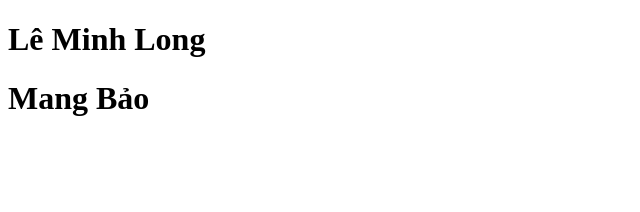
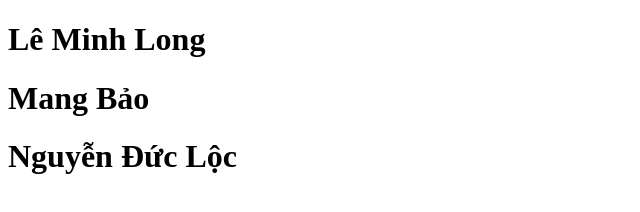
Before and after one commit to LeMinhLong0106/OpenSoucre, a plain HTML site: page index.html in a window 1280 px wide. Shown: the whole page, without its empty margins (0-640 px from the left). Drawn offline with Linux system fonts and the light colour scheme.

Commit message:
Update index.html

```diff
--- a/index.html
+++ b/index.html
@@ -11,6 +11,7 @@
 <body>
     <h1>Lê Minh Long</h1>
     <h1>Mang Bảo</h1>
+    <h1>Nguyễn Đức Lộc</h1>
 </body>
 
 </html>
```
